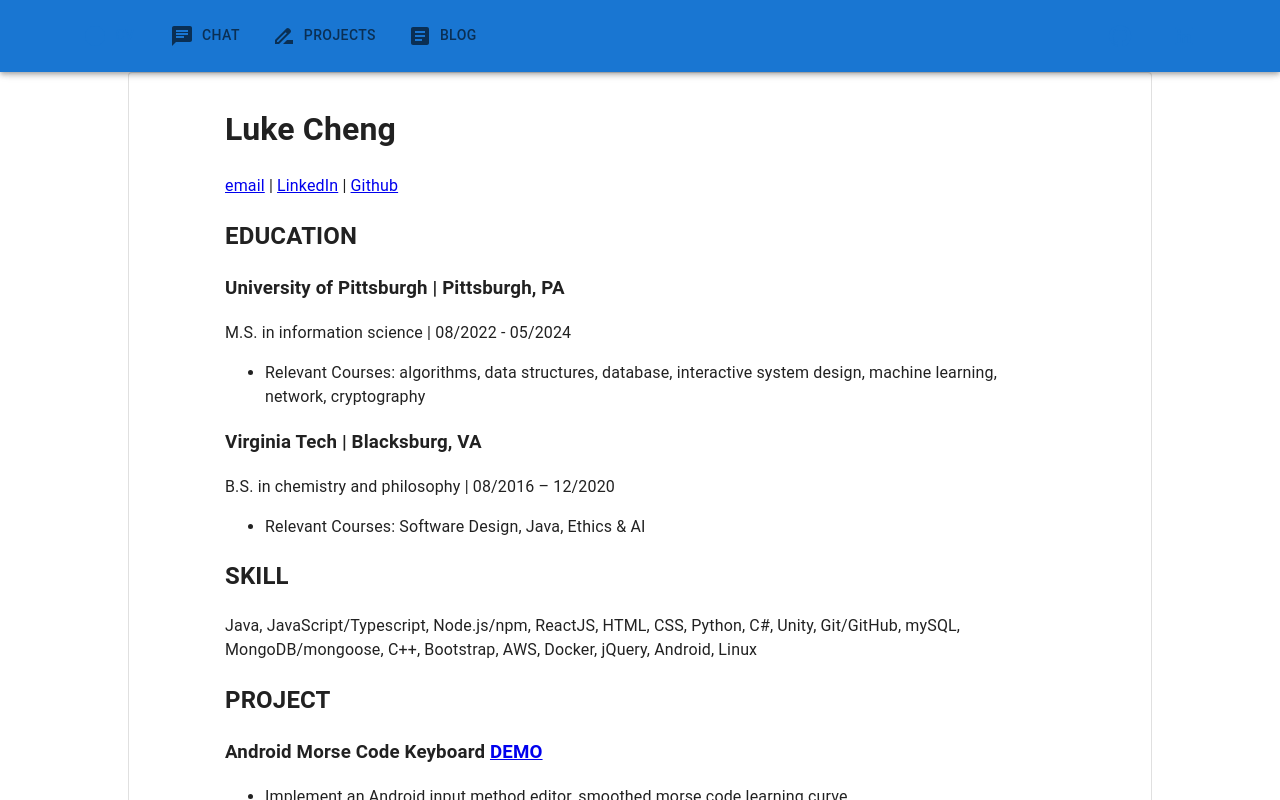
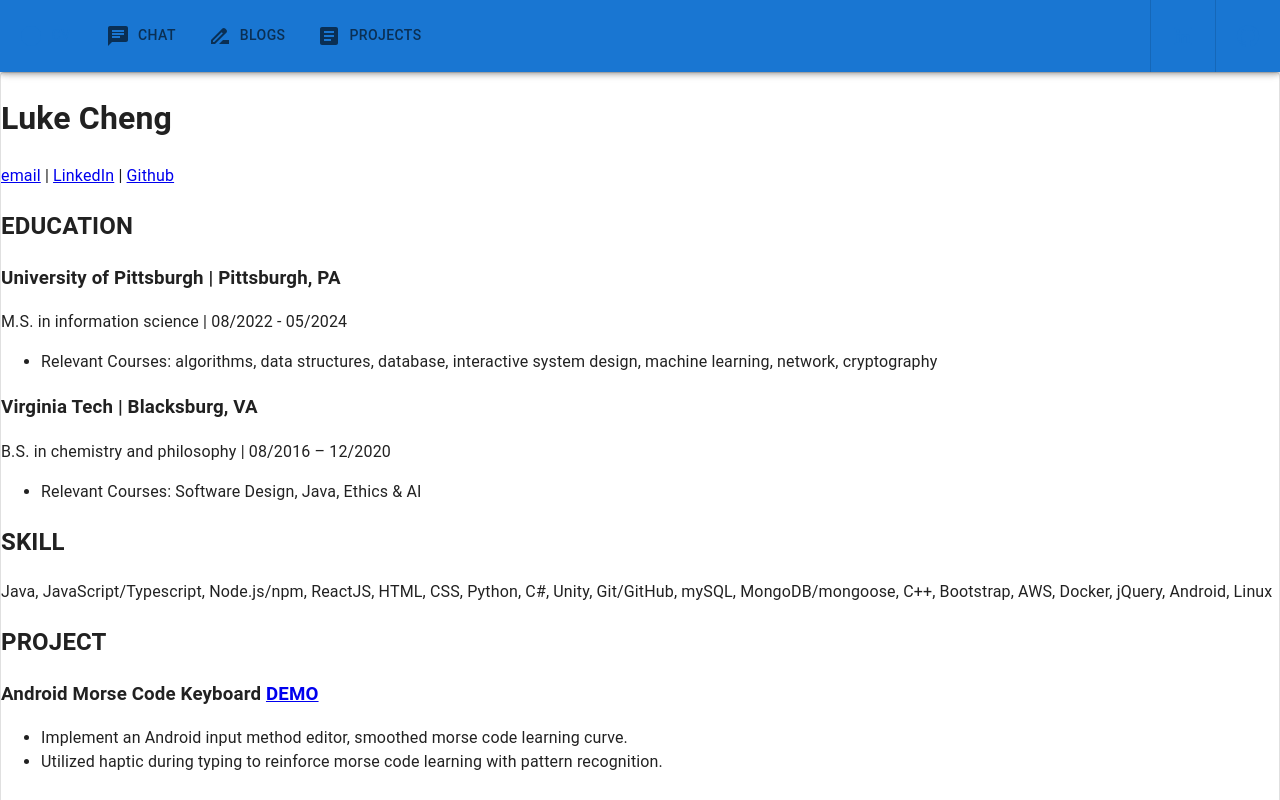
Before and after one commit to Lujia-Cheng/lujia-cheng.github.io, a React (Create React App) app in the folder frontend/: page / in a window 1280 px wide. Shown: the top 800 px of the page. Built offline with nearby package versions, Linux system fonts and the light colour scheme.

Commit message:
AppBar work around

```diff
--- a/frontend/src/App.js
+++ b/frontend/src/App.js
@@ -1,10 +1,10 @@
-import React, {useEffect} from "react";
+import React, { useEffect } from "react";
 import useMediaQuery from "@mui/material/useMediaQuery";
-import {createTheme, ThemeProvider} from "@mui/material/styles";
+import { createTheme, ThemeProvider } from "@mui/material/styles";
 import CssBaseline from "@mui/material/CssBaseline";
 import GreetingMsg from "./components/GreetingMsg";
 import NavBar from "./components/NavBar";
-import Box from "@mui/material/Box";
+import Grid from "@mui/material/Grid";
 import Content from "./components/Content";
 import AppBar from "@mui/material/AppBar";
 
@@ -24,9 +24,11 @@ function App() {
 
   // hide a greeting message when it's scrolled out of the view
   const [showGreetingMsg, setShowGreetingMsg] = React.useState(true);
+
   useEffect(() => {
     function handleScroll() {
       const nav = document.getElementById("navbar");
+
       if (nav?.getBoundingClientRect().top <= 0) {
         setShowGreetingMsg(false);
       }
@@ -40,46 +42,44 @@ function App() {
   const [section, setSection] = React.useState(0);
 
   function changeSection(event, newSection) {
+    // scroll thus the top the nav bar line up with the top of the screen
+    const navbar = document.getElementById("navbar");
+    window.scrollTo({
+      top: navbar.getBoundingClientRect().top + window.scrollY,
+      behavior: "smooth",
+    });
+
     // change section on click
     setSection(newSection);
-
-    // scroll to the top of the page
-    const navbar = document.getElementById("navbar");
-    window.scrollTo({
-      top: navbar?.getBoundingClientRect().top,
-      behavior: "smooth",
-    });
   }
 
   return (
     <ThemeProvider theme={theme}>
-      <CssBaseline/>
-      <Box
-        display="flex"
-        flexDirection="column"
-        minHeight={showGreetingMsg ? "100vh" : "0"}
-      >
-        <Box
-          flex={1}
-          display="flex"
-          justifyContent="center"
-          alignItems="center"
-        >
-          {showGreetingMsg ? <GreetingMsg/> : null}
-        </Box>
+      <CssBaseline />
+      <Grid display="flex" flexDirection="column">
+        {showGreetingMsg && (
+          <Grid
+            flexGrow={1}
+            display="flex"
+            justifyContent="center"
+            alignItems="center"
+            height="95vh"
+          >
+            <GreetingMsg />
+          </Grid>
+        )}
         {/* todo evaluate the bar when scrolling https://mui.com/material-ui/react-app-bar/#back-to-top*/}
+
         <AppBar
           id="navbar"
+          height="10vh"
           position={showGreetingMsg ? "relative" : "sticky"}
-          top="0"
         >
-          <NavBar value={section} onChange={changeSection}/>
+          <NavBar value={section} onChange={changeSection} />
         </AppBar>
-      </Box>
-      <Box padding="0 8em">
-        {/* todo sticky navbar while scrolling  */}
-        <Content value={section}/>
-      </Box>
+
+        <Content value={section} />
+      </Grid>
     </ThemeProvider>
   );
 }
--- a/frontend/src/components/GreetingMsg.js
+++ b/frontend/src/components/GreetingMsg.js
@@ -1,14 +1,15 @@
 import React from "react";
 import Typography from "@mui/material/Typography";
+import Grid from "@mui/material/Grid";
 
 function GreetingMsg() {
   return (
-    <p>
+    <Grid>
       <Typography variant="h1">Hi, I'm Luke.</Typography>
       <Typography variant="h2" maxWidth="90vw">
         Welcome to my website.
       </Typography>
-    </p>
+    </Grid>
   );
 }
 export default GreetingMsg;
--- a/frontend/src/components/NavBar.js
+++ b/frontend/src/components/NavBar.js
@@ -2,8 +2,9 @@ import React from "react";
 import ArticleIcon from "@mui/icons-material/Article";
 import Tab from "@mui/material/Tab";
 import Tabs from "@mui/material/Tabs";
-import Box from "@mui/material/Box";
+import Divider from "@mui/material/Divider";
 import Button from "@mui/material/Button";
+import Grid from "@mui/material/Grid";
 
 import GithubIcon from "@mui/icons-material/GitHub";
 import LinkedInIcon from "@mui/icons-material/LinkedIn";
@@ -13,38 +14,35 @@ import DriveFileRenameOutlineIcon from "@mui/icons-material/DriveFileRenameOutli
 
 function NavBar({ value, onChange }) {
   return (
-    <Box
-      display="flex"
-      justifyContent="space-between"
-      alignItems="center"
-      padding="0 4em"
-    >
-      <Tabs value={value} onChange={onChange} scrollButtons>
+    <Grid display="flex" justifyContent="space-between">
+      <Tabs value={value} onChange={onChange} variant="scrollable">
         <Tab label="CV" icon={<InfoIcon />} iconPosition="start" />
         <Tab label="Chat" icon={<ChatIcon />} iconPosition="start" />
         <Tab
-          label="Projects"
+          label="Blogs"
           icon={<DriveFileRenameOutlineIcon />}
           iconPosition="start"
         />
-        <Tab label="Blog" icon={<ArticleIcon />} iconPosition="start" />
+        <Tab label="Projects" icon={<ArticleIcon />} iconPosition="start" />
       </Tabs>
 
-      <Box margin-right="0">
+      <Grid margin-left="auto" display="flex" justifyContent="space-between">
+        <Divider orientation="vertical" />
+        <Button
+          label="LinkedIn"
+          onClick={() => window.open("https://www.linkedin.com/in/luke-cheng/")}
+        >
+          <LinkedInIcon />
+        </Button>
+        <Divider orientation="vertical" />
         <Button
           label="Github"
           onClick={() => window.open("https://github.com/Lujia-Cheng")}
         >
           <GithubIcon />
         </Button>
-        <Button
-          label="LinkedIn"
-          onClick={() => window.open("https://www.linkedin.com/in/luke-cheng/")}
-        >
-          <LinkedInIcon />
-        </Button>
-      </Box>
-    </Box>
+      </Grid>
+    </Grid>
   );
 }
 
--- a/frontend/src/components/Resume.js
+++ b/frontend/src/components/Resume.js
@@ -14,10 +14,8 @@ function Resume() {
   }, []);
 
   return (
-    <Paper variant="outlined" elevation={3} square={false}>
-      <Box margin="2em 6em">
-        <Markdown children={markdown} />
-      </Box>
+    <Paper variant="outlined" square={false} padding="2em">
+      <Markdown children={markdown} />
     </Paper>
   );
 }
--- a/frontend/src/components/Todo.js
+++ b/frontend/src/components/Todo.js
@@ -1,15 +1,15 @@
 import React from "react";
-import Box from "@mui/material/Box";
+import Grid from "@mui/material/Grid";
 import Typography from "@mui/material/Typography";
 
 function Todo() {
   return (
-    <Box
+    <Grid
       display="flex"
       flexDirection="column"
       justifyContent="center"
       alignItems="center"
-      minHeight="100vh"
+      height="100vh"
     >
       <Typography variant="h3" align="center">
         🚧🚧 Under Construction 🚧🚧
@@ -17,7 +17,7 @@ function Todo() {
       <Typography variant="h5" align="center">
         Check back in a week or two!
       </Typography>
-    </Box>
+    </Grid>
   );
 }
 
```
Also changed, not shown: 1 other file (tests, documents, lock files or other folders).
